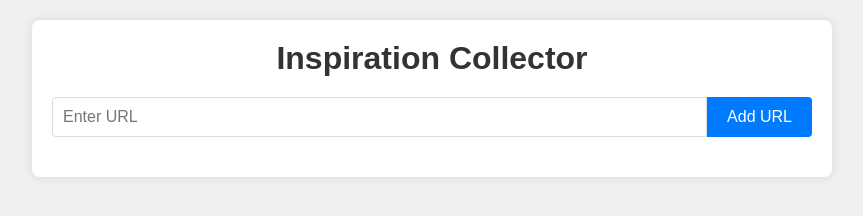
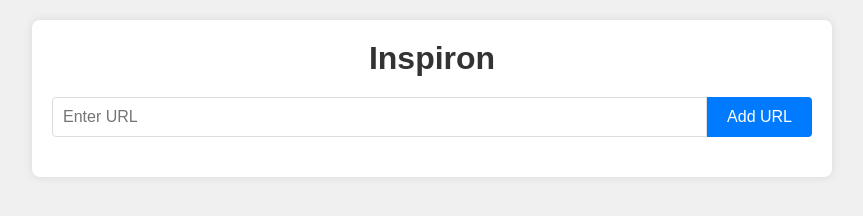
Before and after one commit to heyvijaya/Inspiron, a plain HTML site: page InspirationCollector/index.html in a window 1280 px wide. Shown: the whole page, without its empty margins (208-1071 px from the left). Drawn offline with Linux system fonts and the light colour scheme.

```diff
--- a/InspirationCollector/index.html
+++ b/InspirationCollector/index.html
@@ -12,7 +12,7 @@
   </head>
   <body>
     <div class="container">
-      <h1>Inspiration Collector</h1>
+      <h1>Inspiron</h1>
       <div class="input-group">
         <input type="text" id="urlInput" placeholder="Enter URL" />
         <button id="addUrlButton">Add URL</button>
```
Also changed, not shown: 1 other file.
